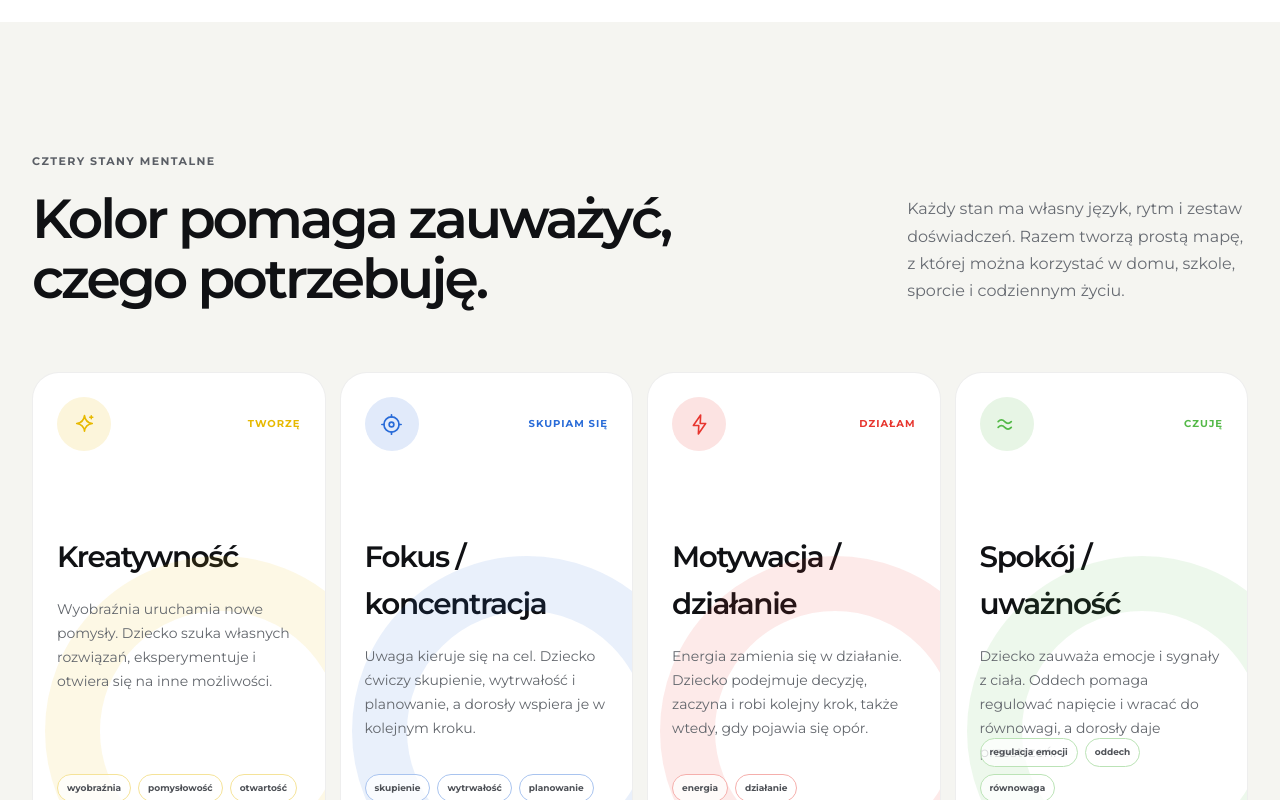
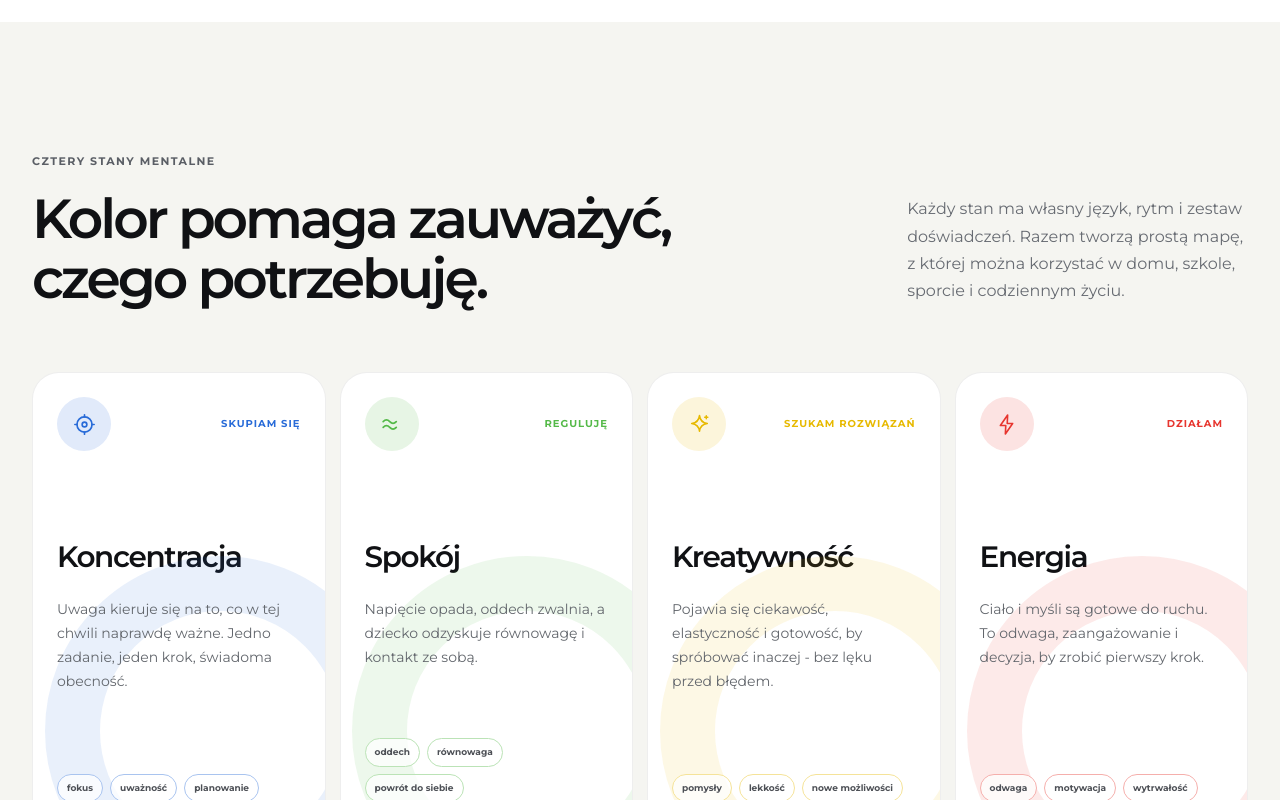
Before and after one commit to WiaderekB/mindcolor, a Next.js app: page / in a window 1280 px wide. Shown: the part 2000-2800 px from the top of the page. Built offline with nearby package versions, Linux system fonts and the light colour scheme; no server answers.

Commit message:
Revert "Align color states with brand banners"
This reverts commit 55512a4bf84be31cb1406e325dcdaae1ee25a578.

```diff
--- a/app/layout.tsx
+++ b/app/layout.tsx
@@ -10,7 +10,7 @@ export const metadata: Metadata = {
 		default: "mindcolor® - kompetencje mentalne poprzez doświadczenie",
 		template: "%s | mindcolor®",
 	},
-	description: "Praktyczny system rozwijania kreatywności, fokusu i koncentracji, motywacji do działania oraz spokoju i uważności u dzieci i młodzieży.",
+	description: "Praktyczny system rozwijania koncentracji, spokoju, kreatywności i energii u dzieci i młodzieży.",
 	alternates: {
 		canonical: "/",
 	},
--- a/app/page.tsx
+++ b/app/page.tsx
@@ -45,36 +45,36 @@ const heroItemVariants = {
 
 const states = [
 	{
+		name: "Koncentracja",
+		color: "blue",
+		icon: "focus",
+		definition: "Skupiam się",
+		description: "Uwaga kieruje się na to, co w tej chwili naprawdę ważne. Jedno zadanie, jeden krok, świadoma obecność.",
+		cues: ["fokus", "uważność", "planowanie"],
+	},
+	{
+		name: "Spokój",
+		color: "green",
+		icon: "calm",
+		definition: "Reguluję",
+		description: "Napięcie opada, oddech zwalnia, a dziecko odzyskuje równowagę i kontakt ze sobą.",
+		cues: ["oddech", "równowaga", "powrót do siebie"],
+	},
+	{
 		name: "Kreatywność",
 		color: "yellow",
 		icon: "spark",
-		definition: "Tworzę",
-		description: "Wyobraźnia uruchamia nowe pomysły. Dziecko szuka własnych rozwiązań, eksperymentuje i otwiera się na inne możliwości.",
-		cues: ["wyobraźnia", "pomysłowość", "otwartość"],
+		definition: "Szukam rozwiązań",
+		description: "Pojawia się ciekawość, elastyczność i gotowość, by spróbować inaczej - bez lęku przed błędem.",
+		cues: ["pomysły", "lekkość", "nowe możliwości"],
 	},
 	{
-		name: "Fokus / koncentracja",
-		color: "blue",
-		icon: "focus",
-		definition: "Skupiam się",
-		description: "Uwaga kieruje się na cel. Dziecko ćwiczy skupienie, wytrwałość i planowanie, a dorosły wspiera je w kolejnym kroku.",
-		cues: ["skupienie", "wytrwałość", "planowanie"],
-	},
-	{
-		name: "Motywacja / działanie",
+		name: "Energia",
 		color: "red",
 		icon: "energy",
 		definition: "Działam",
-		description: "Energia zamienia się w działanie. Dziecko podejmuje decyzję, zaczyna i robi kolejny krok, także wtedy, gdy pojawia się opór.",
-		cues: ["energia", "działanie"],
-	},
-	{
-		name: "Spokój / uważność",
-		color: "green",
-		icon: "calm",
-		definition: "Czuję",
-		description: "Dziecko zauważa emocje i sygnały z ciała. Oddech pomaga regulować napięcie i wracać do równowagi, a dorosły daje przestrzeń.",
-		cues: ["regulacja emocji", "oddech", "równowaga"],
+		description: "Ciało i myśli są gotowe do ruchu. To odwaga, zaangażowanie i decyzja, by zrobić pierwszy krok.",
+		cues: ["odwaga", "motywacja", "wytrwałość"],
 	},
 ];
 
@@ -150,6 +150,22 @@ const offers = [
 
 const practices = [
 	{
+		color: "blue",
+		meta: "Koncentracja / 1 minuta",
+		title: "Pięć spokojnych powrotów",
+		lead: "Na moment przed nauką, treningiem albo zadaniem, które wymaga pełnej uwagi.",
+		instruction: "Wybierz jeden punkt przed sobą. Przez pięć spokojnych oddechów wracaj do niego wzrokiem za każdym razem, gdy uwaga odpłynie.",
+		question: "Na koniec zapytaj: co najbardziej pomogło Ci wrócić?",
+	},
+	{
+		color: "green",
+		meta: "Spokój / 1 minuta",
+		title: "Napnij i odpuść",
+		lead: "Prosty sposób, by najpierw zauważyć napięcie, a dopiero potem o nim rozmawiać.",
+		instruction: "Zaciśnij dłonie na trzy sekundy, a potem powoli je rozluźnij. Powtórz trzy razy i zauważ różnicę w ciele.",
+		question: "Na koniec zapytaj: gdzie teraz jest choć odrobinę lżej?",
+	},
+	{
 		color: "yellow",
 		meta: "Kreatywność / 2 minuty",
 		title: "Trzy inne drogi",
@@ -158,28 +174,12 @@ const practices = [
 		question: "Na koniec zapytaj: który pomysł najbardziej Cię zaskoczył?",
 	},
 	{
-		color: "blue",
-		meta: "Fokus i koncentracja / 1 minuta",
-		title: "Pięć spokojnych powrotów",
-		lead: "Na moment przed nauką, treningiem albo zadaniem, które wymaga pełnej uwagi.",
-		instruction: "Wybierz jeden punkt przed sobą. Przez pięć spokojnych oddechów wracaj do niego wzrokiem za każdym razem, gdy uwaga odpłynie.",
-		question: "Na koniec zapytaj: co najbardziej pomogło Ci wrócić?",
-	},
-	{
 		color: "red",
-		meta: "Motywacja i działanie / 1 minuta",
+		meta: "Energia / 1 minuta",
 		title: "Pierwszy mały krok",
 		lead: "Kiedy trudno zacząć, choć wiadomo już, co jest do zrobienia.",
 		instruction: "Przez dziesięć sekund poruszaj całym ciałem, zatrzymaj się i nazwij najmniejszy możliwy krok, który możesz zrobić teraz.",
 		question: "Nie planuj całości. Zrób tylko ten jeden krok.",
-	},
-	{
-		color: "green",
-		meta: "Spokój i uważność / 1 minuta",
-		title: "Napnij i odpuść",
-		lead: "Prosty sposób, by najpierw zauważyć napięcie, a dopiero potem o nim rozmawiać.",
-		instruction: "Zaciśnij dłonie na trzy sekundy, a potem powoli je rozluźnij. Powtórz trzy razy i zauważ różnicę w ciele.",
-		question: "Na koniec zapytaj: gdzie teraz jest choć odrobinę lżej?",
 	},
 ];
 
@@ -370,7 +370,7 @@ export default function Home() {
 							<span>Pozwól mu tego doświadczyć.</span>
 						</motion.h1>
 						<motion.p className="hero-lead" variants={heroItemVariants}>
-							mindcolor® rozwija kompetencje mentalne przez świadome doświadczenie czterech stanów: kreatywności, fokusu i koncentracji, motywacji do działania oraz spokoju i uważności.
+							mindcolor® rozwija kompetencje mentalne przez świadome doświadczenie czterech stanów: koncentracji, spokoju, kreatywności i energii.
 						</motion.p>
 						<motion.div className="hero-actions" variants={heroItemVariants}>
 							<a className="button button-primary" href="#jak-dziala">
@@ -447,7 +447,7 @@ export default function Home() {
 					</div>
 					<div className="system-grid">
 						<div className="system-copy">
-							<p className="large-copy">Dzieci nie rozwijają kreatywności, koncentracji, motywacji do działania ani spokoju tylko dlatego, że ktoś im o nich opowiada.</p>
+							<p className="large-copy">Dzieci nie rozwijają koncentracji, spokoju czy odwagi tylko dlatego, że ktoś im o nich opowiada.</p>
 							<p>
 								Potrzebują sytuacji, w której mogą dany stan rozpoznać, przeżyć, nazwać i zapamiętać. Karty, ćwiczenia, pytania, aktywności i bransoletki
 								pomagają takie doświadczenie stworzyć - i wrócić do niego wtedy, kiedy jest najbardziej potrzebne.
```
Also changed, not shown: 1 other file (tests, documents, lock files or other folders).
